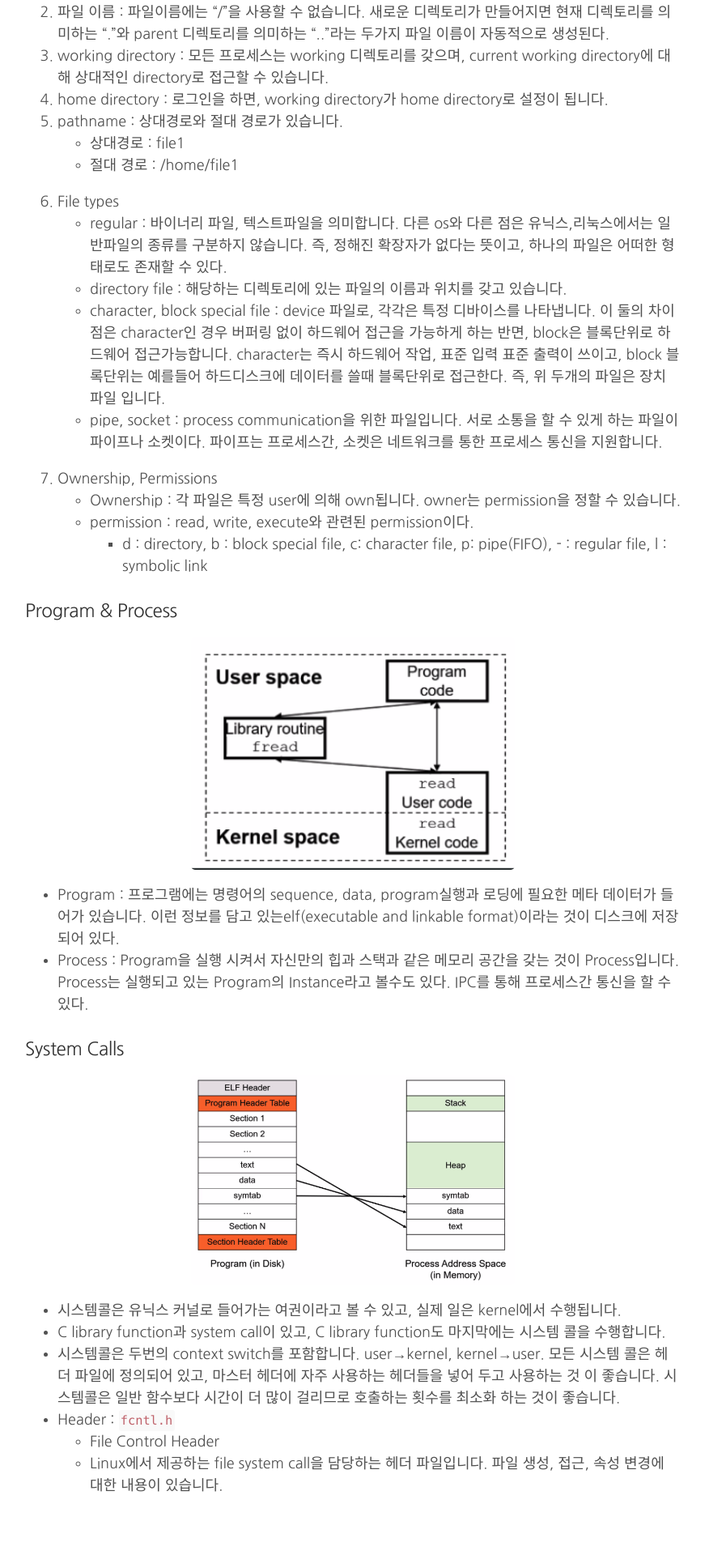
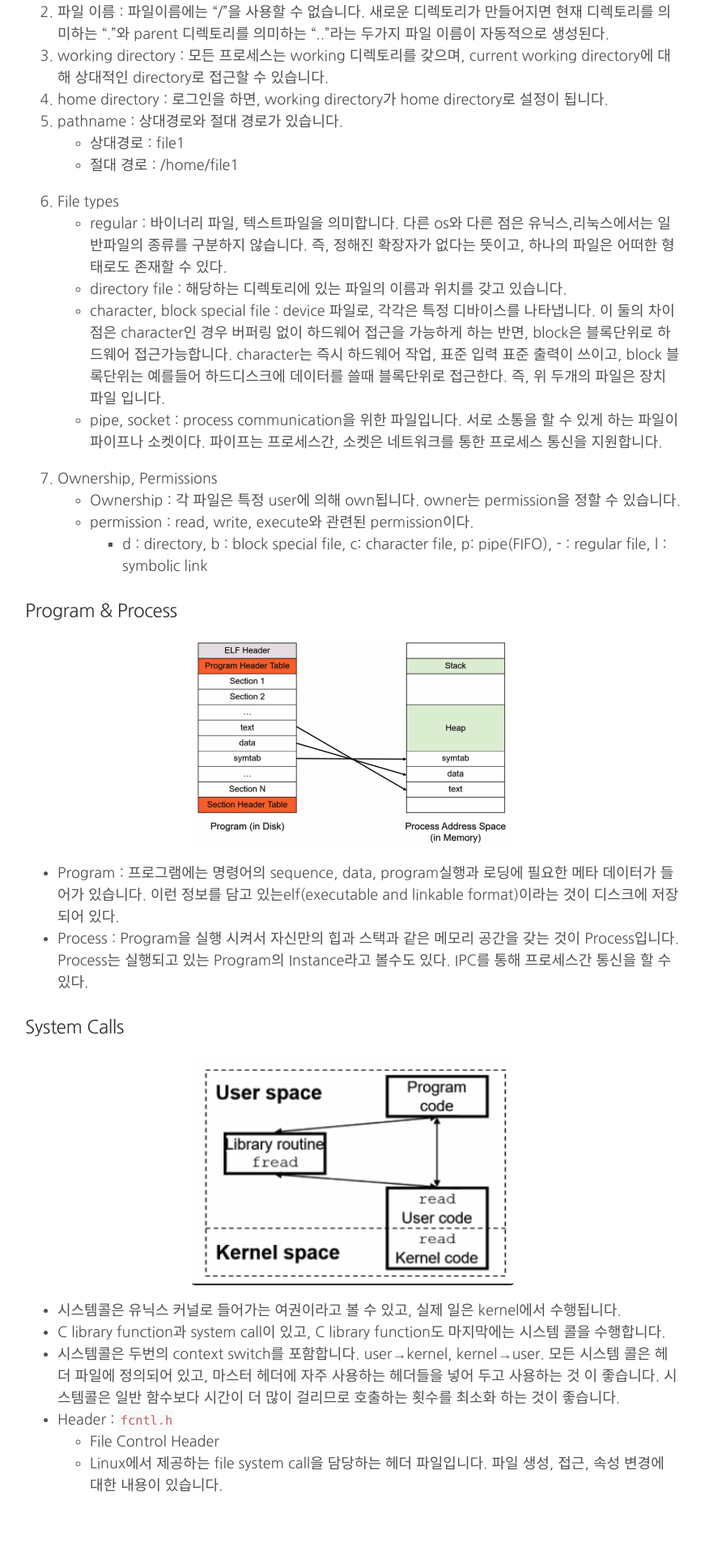
Before and after one commit to changhyeonnam/changhyeonnam.github.io, a Jekyll site: the page built from _posts/2021/2021-10-29-basic_concept_linux.md, in a window 1280 px wide. Shown: the part 1146-3066 px from the top of the page at 81% size, without its empty margins (204-1075 px from the left). Built offline with Jekyll 4.4.1, drawn with Linux system fonts in a browser that asks for light colours; nearby versions of some CDN libraries; comment, search, counter and statistics services are not loaded.

Commit message:
Update 2021-10-29-basic_concept_linux.md

```diff
--- a/_posts/2021/2021-10-29-basic_concept_linux.md
+++ b/_posts/2021/2021-10-29-basic_concept_linux.md
@@ -48,7 +48,7 @@ comments: true
 
 <div class="center">
   <figure>
-    <a href="/images/2021/linux/l1.png"><img src="/images/2021/linux/l1.png" width="400" ></a>
+    <a href="/images/2021/linux/l2.png"><img src="/images/2021/linux/l2.png" width="400" ></a>
   </figure>
 </div>
 
@@ -59,7 +59,7 @@ comments: true
 
 <div class="center">
   <figure>
-    <a href="/images/2021/linux/l2.png"><img src="/images/2021/linux/l2.png" width="400" ></a>
+    <a href="/images/2021/linux/l1.png"><img src="/images/2021/linux/l1.png" width="400" ></a>
   </figure>
 </div>
 
```
